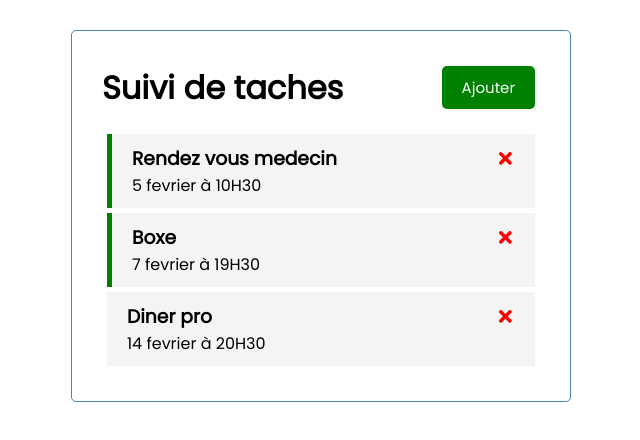
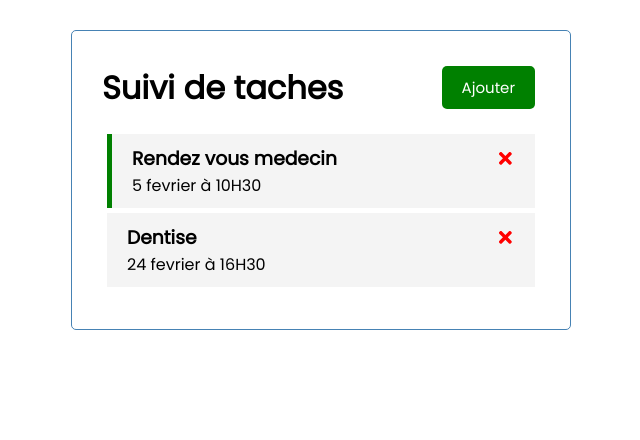
Before and after one commit to Rqmba/react-todolist, a React (Create React App) app: page / in a window 1280 px wide. Shown: the top 440 px of the page, without its empty margins (319-959 px from the left). Built offline with nearby package versions, Linux system fonts and the light colour scheme; data requests are answered from the project's data file.

Commit message:
Add backend for data on json server, add update for task

```diff
--- /dev/null
+++ b/db.json
@@ -0,0 +1,16 @@
+{
+  "tasks": [
+    {
+      "id": "1",
+      "text": "Rendez vous medecin",
+      "day": "5 fevrier à 10H30",
+      "reminder": true
+    },
+    {
+      "id": "2",
+      "text": "Dentise",
+      "day": "24 fevrier à 16H30",
+      "reminder": false
+    }
+  ]
+}
--- a/package.json
+++ b/package.json
@@ -5,6 +5,7 @@
   "dependencies": {
     "@testing-library/react": "^16.2.0",
     "cra-template": "1.2.0",
+    "json-server": "^1.0.0-beta.3",
     "react": "^19.0.0",
     "react-dom": "^19.0.0",
     "react-icons": "^5.4.0",
@@ -14,7 +15,8 @@
     "start": "react-scripts start",
     "build": "react-scripts build",
     "test": "react-scripts test",
-    "eject": "react-scripts eject"
+    "eject": "react-scripts eject",
+    "server": "json-server --watch db.json --port 5000"
   },
   "eslintConfig": {
     "extends": [
--- a/src/App.js
+++ b/src/App.js
@@ -1,49 +1,85 @@
-import { useState } from "react"
+import { useState, useEffect } from "react"
 import Header from "./components/Header";
 import Tasks from "./components/Tasks";
 import AddTask from "./components/AddTask";
 
 function App() {
   const [showAddTask, setShowAddTask] = useState(false)
-  const [tasks, setTasks] = useState([
-    {
-        id: 1,
-        text: 'Rendez vous medecin',
-        day: '5 fevrier à 10H30',
-        reminder: true,
-    },
-    {
-        id: 2,
-        text: 'Boxe',
-        day: '7 fevrier à 19H30',
-        reminder: true,
-    },
-    {
-        id: 3,
-        text: 'Diner pro',
-        day: '14 fevrier à 20H30',
-        reminder: false,
-    },
-])
+  const [tasks, setTasks] = useState([])
+
+  useEffect(() => {
+    const getTasks = async () => {
+      const tasksFromServer = await fetchTasks()
+      setTasks(tasksFromServer)
+    }
+
+    getTasks()
+  }, [])
+
+  // Fetch tasks
+  const fetchTasks = async () => {
+    const res = await fetch('http://localhost:5000/tasks')
+    const data = await res.json()
+
+    return data
+  }
+
+  // Fetch task
+  const fetchTask = async (id) => {
+    const res = await fetch(`http://localhost:5000/tasks/${id}`)
+    const data = await res.json()
+
+    return data
+  }
 
 // Add task
-const addTask = (task) => {
-  const id = Math.floor(Math.random() * 10000) + 1
+const addTask = async (task) => {
+  const res = await fetch('http://localhost:5000/tasks', {
+    method: 'POST',
+    headers: {
+      'Content-type' : 'application/json'
+    },
+    body: JSON.stringify(task)
+  })
 
-  const newTask = {id, ...task}
-  setTasks([...tasks, newTask])
+  const data = await res.json()
+
+  setTasks([...tasks, data])
+
+  // const id = Math.floor(Math.random() * 10000) + 1
+
+  // const newTask = {id, ...task}
+  // setTasks([...tasks, newTask])
 }
 
 // Delete Task
-const deleteTask = (id) => {
+const deleteTask = async (id) => {
+  await fetch(`http://localhost:5000/tasks/${id}`, {
+    method: 'DELETE',
+  })
+
   setTasks(tasks.filter((task) => task.id !==id))
 }
 
 // Toggle Reminder
-const toggleReminder = (id) => {
+const toggleReminder = async (id) => {
+  const taskToToggle = await fetchTask(id)
+  const updTask = {...taskToToggle,
+    reminder: !taskToToggle.reminder }
+
+  const res = await fetch(`http://localhost:5000/tasks/${id}`, {
+    method: 'PUT',
+    headers: {
+      'Content-type': 'application/json'
+    },
+    body: JSON.stringify(updTask)
+  })
+
+  const data = await res.json()
+
   setTasks(tasks.map((task) =>
     task.id === id ? {...task, reminder:
-      !task.reminder} : task))
+      data.reminder} : task))
 }
 
   return (
--- a/src/components/AddTask.js
+++ b/src/components/AddTask.js
@@ -44,7 +44,7 @@
             </input>
         </div>
         <div className="form-control form-control-check">
-            <label>Set Reminder</label>
+            <label>Définir un rappel</label>
             <input
             type="checkbox"
             checked={reminder}
```
Also changed, not shown: 1 other file (tests, documents, lock files or other folders).
